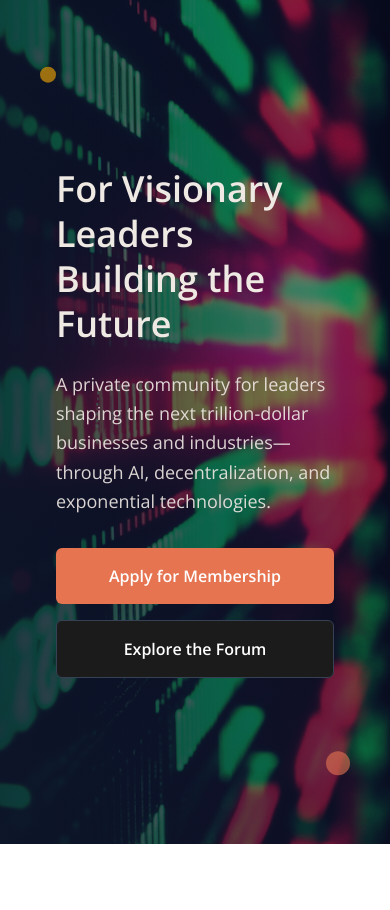
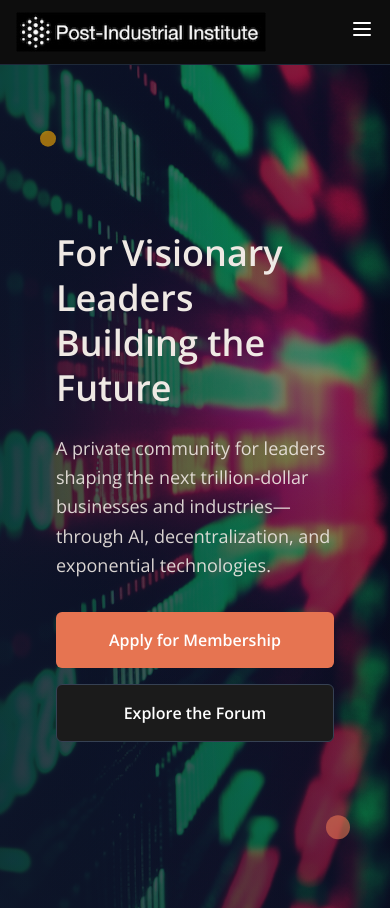
Before and after one commit to heyvj99/piiwebsite, a React (Vite) app: page / in a window 390 px wide. Shown: the top 910 px of the page. Built offline with nearby package versions, Linux system fonts and the light colour scheme.

Commit message:
adding header

```diff
--- a/src/App.jsx
+++ b/src/App.jsx
@@ -1,4 +1,5 @@
 import { motion } from "framer-motion";
+import Header from "./components/Header";
 import HeroSection from "./components/HeroSection";
 import WhyNowSection from "./components/WhyNowSection";
 import StatisticsSection from "./components/StatisticsSection";
@@ -14,6 +15,8 @@ import Footer from "./components/Footer";
 function App() {
   return (
     <div className="min-h-screen bg-white">
+      <Header />
+      <div className="pt-16">
         <HeroSection />
         <WhyNowSection />
         <StatisticsSection />
@@ -26,6 +29,7 @@ function App() {
         {/* <CallToActionSection /> */}
         <Footer />
       </div>
+    </div>
   );
 }
 
--- /dev/null
+++ b/src/components/Header.jsx
@@ -0,0 +1,119 @@
+import { useState } from "react";
+import { motion } from "framer-motion";
+import logoImage from "../assets/images/logo/image.png";
+
+const Header = () => {
+  const [isMenuOpen, setIsMenuOpen] = useState(false);
+
+  const navigationItems = [
+    { name: "About", href: "#about" },
+    { name: "Forum", href: "#forum" },
+    { name: "Speakers", href: "#speakers" },
+    { name: "Contact", href: "#contact" },
+  ];
+
+  return (
+    <header className="fixed top-0 left-0 right-0 z-50 bg-black/95 backdrop-blur-sm border-b border-gray-800">
+      <div className="container-custom">
+        <div className="flex items-center justify-between h-16 px-4 sm:px-6 lg:px-8">
+          {/* Logo */}
+          <motion.div
+            initial={{ opacity: 0, x: -20 }}
+            animate={{ opacity: 1, x: 0 }}
+            transition={{ duration: 0.5 }}
+            className="flex items-center"
+          >
+            <img src={logoImage} alt="PII Forum Logo" className="h-10 w-auto" />
+          </motion.div>
+
+          {/* Desktop Navigation */}
+          <nav className="hidden md:flex items-center space-x-8">
+            {navigationItems.map((item) => (
+              <motion.a
+                key={item.name}
+                href={item.href}
+                className="text-white hover:text-sunrise-orange font-medium transition-colors duration-200"
+                whileHover={{ scale: 1.05 }}
+                whileTap={{ scale: 0.95 }}
+              >
+                {item.name}
+              </motion.a>
+            ))}
+          </nav>
+
+          {/* Desktop CTA Button */}
+          {/* <motion.div
+            initial={{ opacity: 0, x: 20 }}
+            animate={{ opacity: 1, x: 0 }}
+            transition={{ duration: 0.5, delay: 0.2 }}
+            className="hidden md:block"
+          >
+            <button className="btn-secondary">Apply for Membership</button>
+          </motion.div> */}
+
+          {/* Mobile Menu Button */}
+          <div className="md:hidden">
+            <button
+              onClick={() => setIsMenuOpen(!isMenuOpen)}
+              className="text-white hover:text-sunrise-orange focus:outline-none focus:text-sunrise-orange"
+            >
+              <svg
+                className="h-6 w-6"
+                fill="none"
+                viewBox="0 0 24 24"
+                stroke="currentColor"
+              >
+                {isMenuOpen ? (
+                  <path
+                    strokeLinecap="round"
+                    strokeLinejoin="round"
+                    strokeWidth={2}
+                    d="M6 18L18 6M6 6l12 12"
+                  />
+                ) : (
+                  <path
+                    strokeLinecap="round"
+                    strokeLinejoin="round"
+                    strokeWidth={2}
+                    d="M4 6h16M4 12h16M4 18h16"
+                  />
+                )}
+              </svg>
+            </button>
+          </div>
+        </div>
+
+        {/* Mobile Navigation */}
+        {isMenuOpen && (
+          <motion.div
+            initial={{ opacity: 0, height: 0 }}
+            animate={{ opacity: 1, height: "auto" }}
+            exit={{ opacity: 0, height: 0 }}
+            transition={{ duration: 0.3 }}
+            className="md:hidden border-t border-gray-800 bg-black"
+          >
+            <div className="px-4 py-4 space-y-4">
+              {navigationItems.map((item) => (
+                <a
+                  key={item.name}
+                  href={item.href}
+                  className="block text-white hover:text-sunrise-orange font-medium transition-colors duration-200"
+                  onClick={() => setIsMenuOpen(false)}
+                >
+                  {item.name}
+                </a>
+              ))}
+              {/* <div className="pt-4">
+                <button className="btn-secondary w-full">
+                  Apply for Membership
+                </button>
+              </div> */}
+            </div>
+          </motion.div>
+        )}
+      </div>
+    </header>
+  );
+};
+
+export default Header;
--- a/src/components/HowDifferentSection.jsx
+++ b/src/components/HowDifferentSection.jsx
@@ -5,42 +5,42 @@ import amicable from "../assets/images/bg/Amicable Professional Interaction.png"
 const HowDifferentSection = () => {
   const differences = [
     {
-      title: "Beyond digital buzzwords.",
+      title: "Beyond digital buzzwords",
       description:
         "We frame today's change as a civilizational shift—not just tech hype.",
       icon: Zap,
       color: "sunrise-orange",
     },
     {
-      title: "Anthropological lens.",
+      title: "Anthropological lens",
       description:
         "We decode the deep structural forces reshaping society and business.",
       icon: Target,
       color: "marian-blue",
     },
     {
-      title: "Post-Lean mindset.",
+      title: "Post-Lean mindset",
       description:
         "We embrace micro-orgs, AI-native teams, and rapid, networked value creation.",
       icon: Link,
       color: "fresh-squeezed",
     },
     {
-      title: "Higher-order firm building.",
+      title: "Higher-order firm building",
       description:
         "We help organizations move from operating to industry-shaping.",
       icon: TrendingUp,
       color: "gray-olive",
     },
     {
-      title: "Cross-disciplinary thinking.",
+      title: "Cross-disciplinary thinking",
       description:
         "We connect strategy, innovation, policy, and cultural change.",
       icon: Star,
       color: "squid-ink",
     },
     {
-      title: "Networked future focus.",
+      title: "Networked future focus",
       description: "We prepare leaders for ecosystems, not hierarchies.",
       icon: Zap,
       color: "sunrise-orange",
```
Also changed, not shown: src/assets/images/logo/image.png (added). Lines whose indentation alone changed are shown as unchanged.
